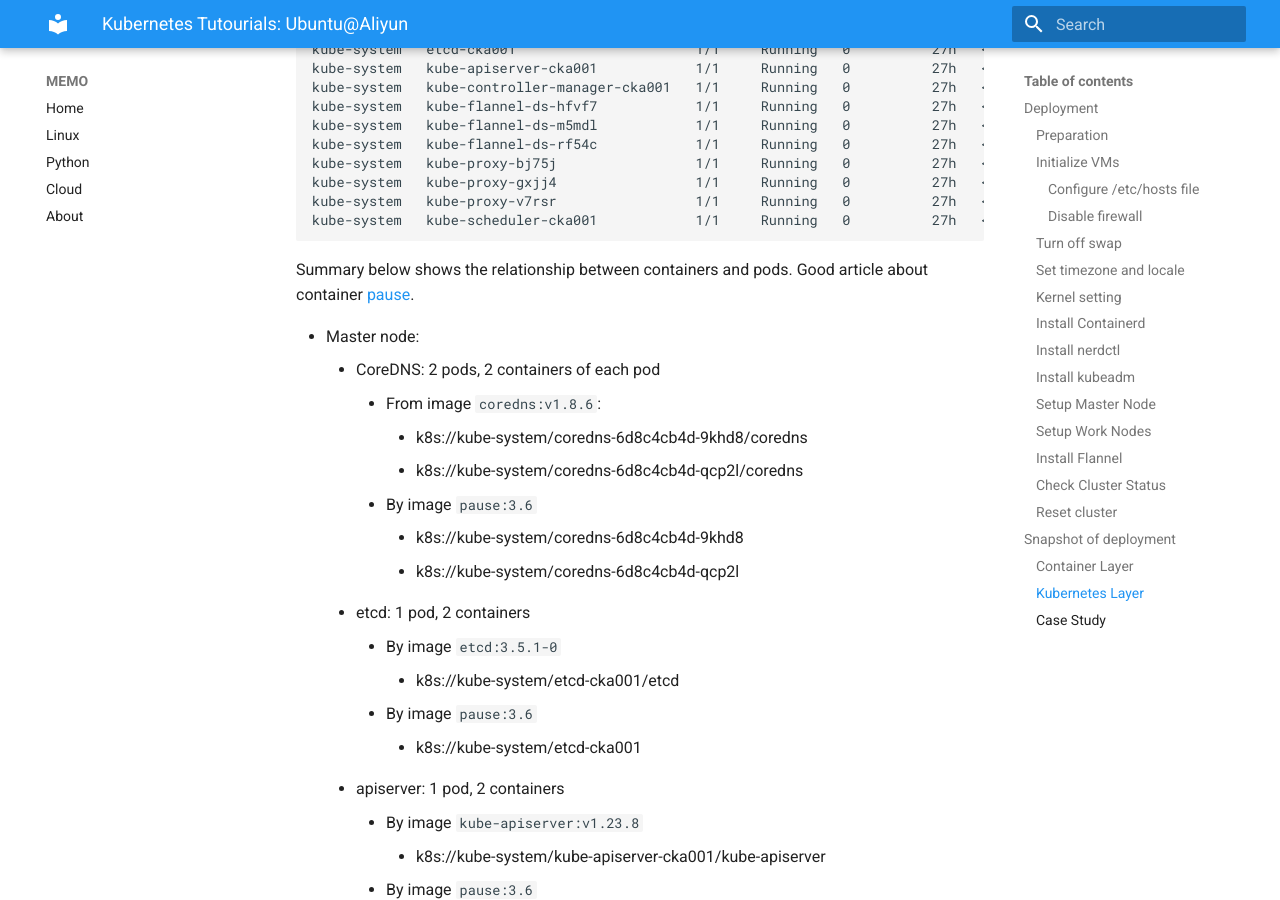
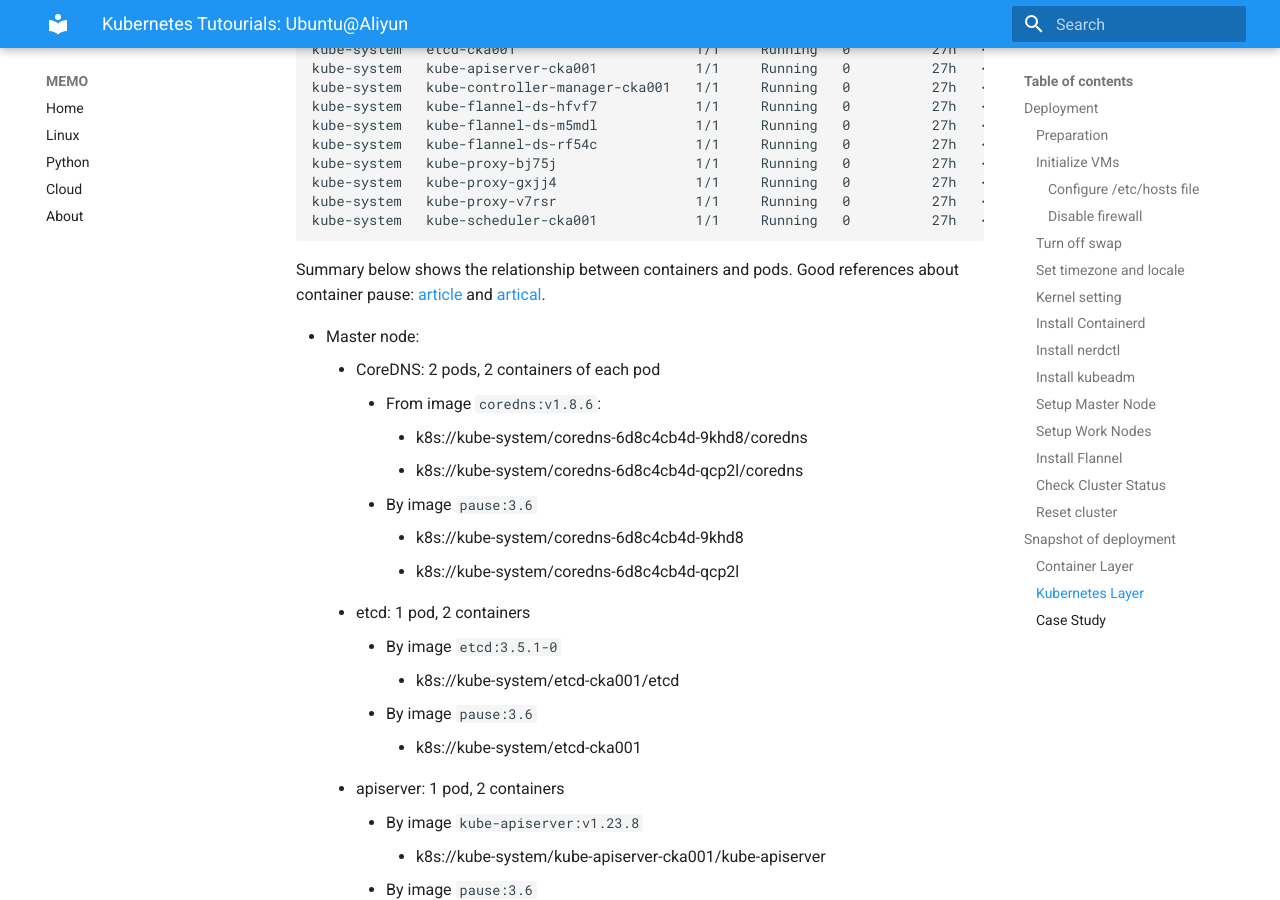
Before and after one commit to huyuhui001/mySite, an MkDocs documentation site: the page built from docs/cloud/KubernetesTutorials-Aliyun-Ubuntu.md, in a window 1280 px wide and 900 px high, scrolled down 9531 px. Built offline with MkDocs 1.6.1 and Material for MkDocs 9.7.7, drawn with Linux system fonts in a browser that asks for light colours.

Commit message:
Documentation

````diff
--- a/docs/cloud/KubernetesTutorials-Aliyun-Ubuntu.md
+++ b/docs/cloud/KubernetesTutorials-Aliyun-Ubuntu.md
@@ -449,7 +449,8 @@
 kube-system   kube-scheduler-cka001            1/1     Running   0          27h   <eth0 IP>       cka001   <none>           <none>
 ```
 
-Summary below shows the relationship between containers and pods. Good article about container [pause](https://zhuanlan.zhihu.com/p/464712164).
+Summary below shows the relationship between containers and pods.
+Good references about container pause: [article](https://zhuanlan.zhihu.com/p/464712164) and [artical](https://cloud.tencent.com/developer/article/1583919).
 
 * Master node:
     * CoreDNS: 2 pods, 2 containers of each pod
````
